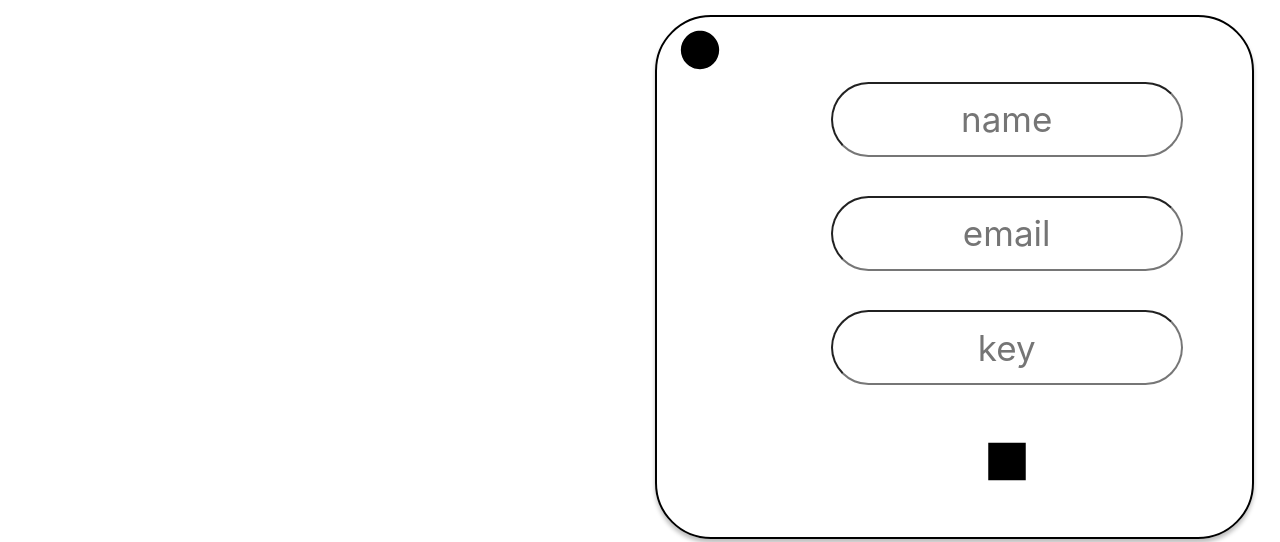
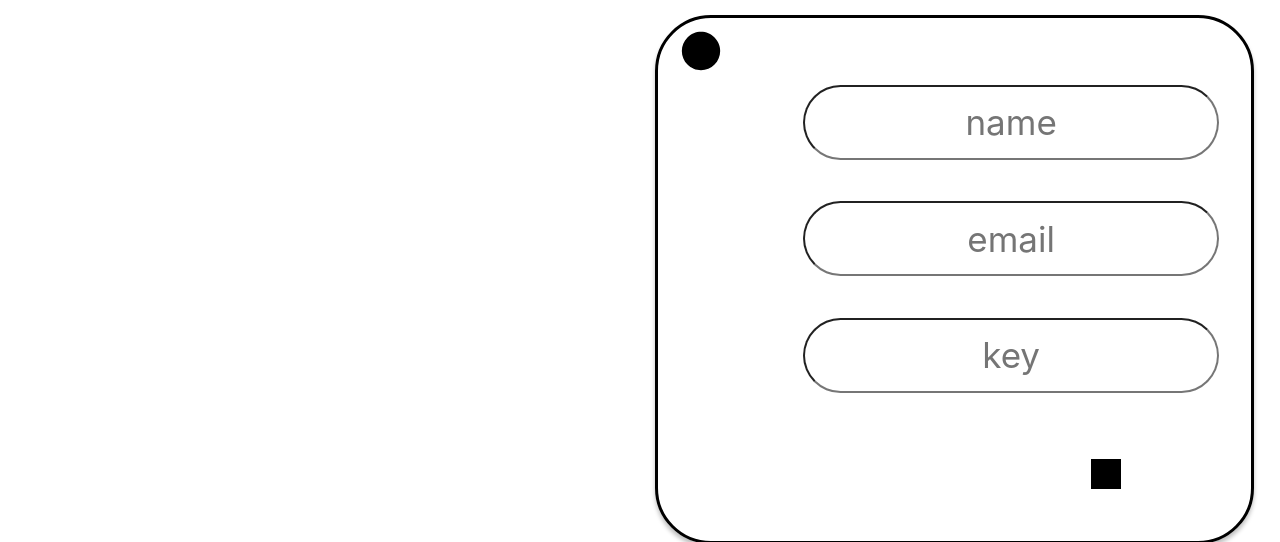
Before and after one commit to ffernandafl/Techno-Gurus, a plain HTML site: page src/html/signup1.html in a window 1280 px wide. Shown: the part 110-652 px from the top of the page. Drawn offline with nearby package versions, Linux system fonts and the light colour scheme; a web font is replaced by a local one.

Commit message:
Cambios ok

```diff
--- a/src/css/contact.css
+++ b/src/css/contact.css
@@ -169,7 +169,7 @@ input{
 #btn-enviar{
   margin-left: 20px;
   margin-top: 10px;
-  width: 46px;
+  width: 60px;
   height: 60px;
   float: left;
 }
--- a/src/html/signup1.html
+++ b/src/html/signup1.html
@@ -4,6 +4,7 @@
 <head>
     <meta charset="UTF-8" />
     <link rel="stylesheet" href="../css/kiss.css" type="text/css" />
+    <link rel="stylesheet" href="../css/contact.css" type="text/css" />
     <link rel="stylesheet" href="https://cdn.jsdelivr.net/npm/bootstrap@4.6.0/dist/css/bootstrap.min.css"
         integrity="sha384-B0vP5xmATw1+K9KRQjQERJvTumQW0nPEzvF6L/Z6nronJ3oUOFUFpCjEUQouq2+l" crossorigin="anonymous">
     <link rel="preconnect" href="https://fonts.googleapis.com">
@@ -39,7 +40,8 @@
                                 <input style="margin: 10%; font-size: 35px;" type="email" name="email" placeholder="email" id="email" required onclick="validarFormulario();"/>
                                 <input style="margin: 10%; font-size: 35px;" type="password" name="password" placeholder="key" id="key"
                                     required minlength="6"/>
-                                    <input style="margin-left: 2.5rem;" type="image" src="../svg/accion/recorded.svg" />
+                                    <div class="div-btn-enviar">
+                                    <input id="btn-enviar" type="image" src="../svg/accion/recorded.svg" /></div>
                             </form>
                             </div>
                         </div>
```
Also changed, not shown: src/html/login.html (+3 -1 lines).
